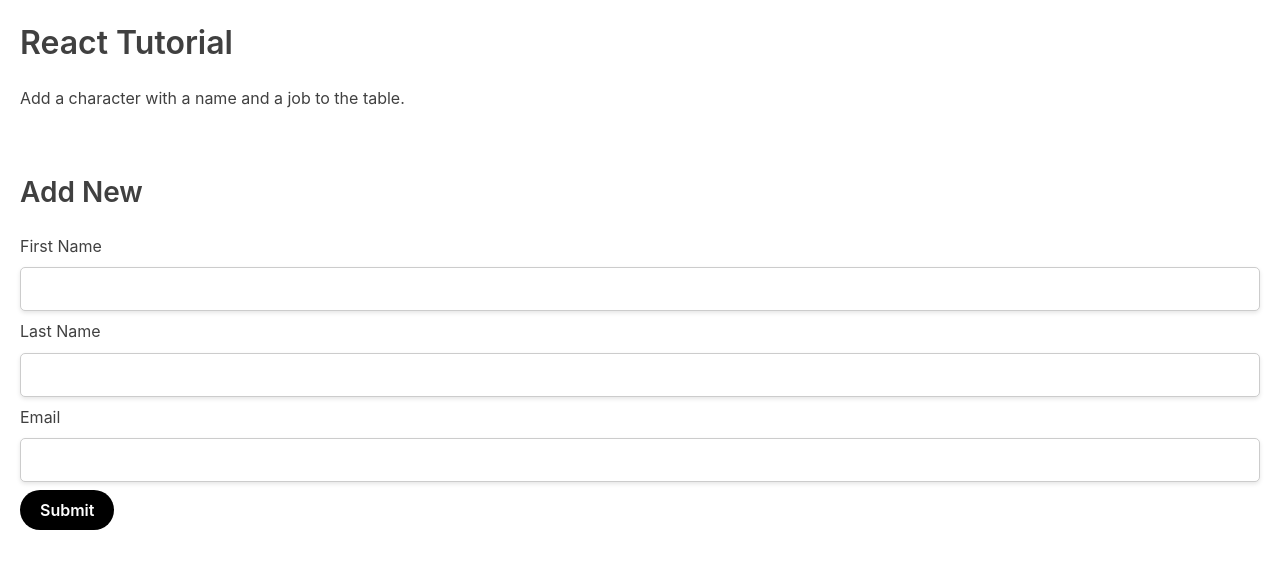
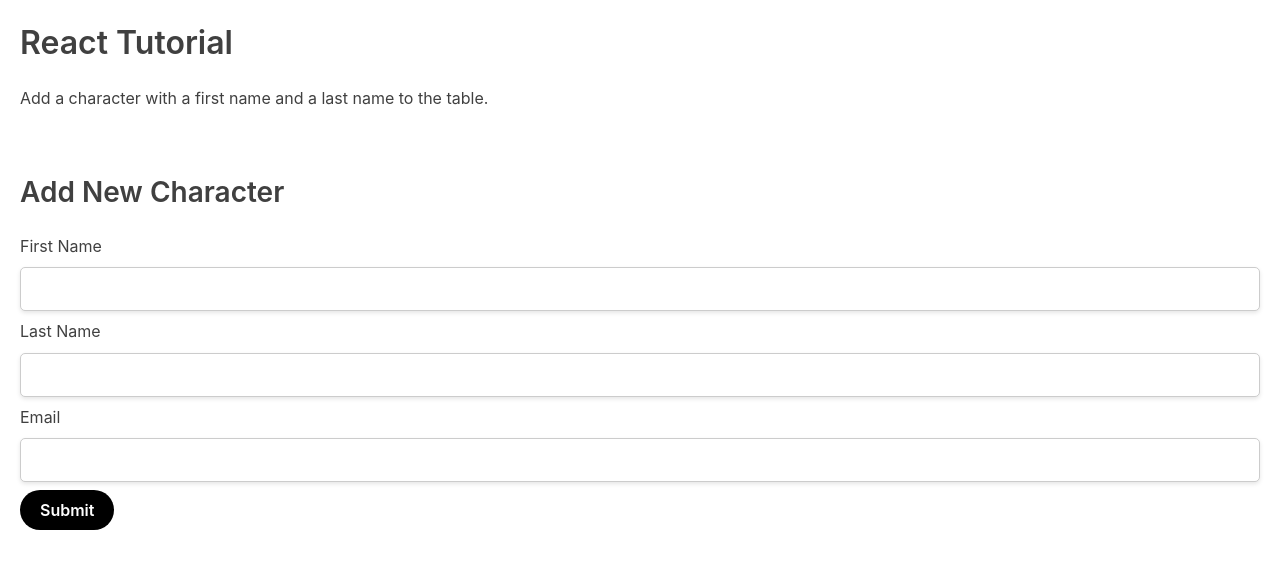
Before and after one commit to paveltesla/react_master_Kariska, a React (Create React App) app: page / in a window 1280 px wide. Shown: the top 568 px of the page. Built offline with nearby package versions, Linux system fonts and the light colour scheme; the HTML template or start-up script is replaced by a standard one.

Commit message:
Update App.js
bug fix removeCharacter. 2

```diff
--- a/src/App.js
+++ b/src/App.js
@@ -9,6 +9,7 @@ class App extends Component {
         editingCharacter: null
     };
 
+    // Функция для удаления персонажа по уникальному id
     removeCharacter = id => {
         const { characters } = this.state;
 
@@ -18,7 +19,7 @@ class App extends Component {
         });
     }
 
-
+    // Функция для редактирования персонажа
     editCharacter = (index) => {
         const character = this.state.characters[index];
         this.setState({
@@ -38,8 +39,9 @@ class App extends Component {
         localStorage.setItem('characters', JSON.stringify(this.state.characters));
     }
 
+    // Добавление или обновление персонажа
     handleSubmit = (character) => {
-        const {editingIndex, characters} = this.state;
+        const { editingIndex, characters } = this.state;
 
         // Если есть редактируемый персонаж, обновляем его
         if (editingIndex !== null) {
@@ -52,24 +54,25 @@ class App extends Component {
                 editingCharacter: null
             });
         } else {
-            // Если добавляем нового персонажа
+            // Добавляем нового персонажа с уникальным id
+            character.id = character.id || Date.now();  // Присваиваем уникальный id
             this.setState({characters: [...this.state.characters, character]});
         }
     }
 
     render() {
-        const {characters, editingCharacter} = this.state;
+        const { characters, editingCharacter } = this.state;
 
         return (
             <div className="container">
                 <h1>React Tutorial</h1>
-                <p>Add a character with a name and a job to the table.</p>
+                <p>Add a character with a first name and a last name to the table.</p>
                 <Table
                     characterData={characters}
                     removeCharacter={this.removeCharacter}
                     editCharacter={this.editCharacter}  // Передаем функцию редактирования в Table
                 />
-                <h3>{this.state.editingIndex !== null ? 'Edit Character' : 'Add New'}</h3>
+                <h3>{this.state.editingIndex !== null ? 'Edit Character' : 'Add New Character'}</h3>
                 <Form
                     handleSubmit={this.handleSubmit}
                     editingCharacter={editingCharacter}  // Передаем данные редактируемого персонажа
```
Lines whose indentation alone changed are shown as unchanged.
